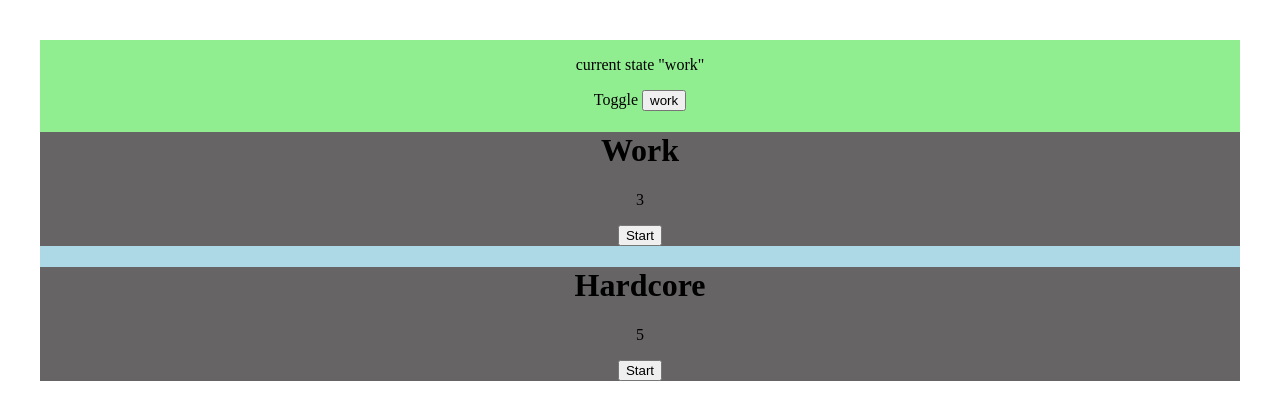
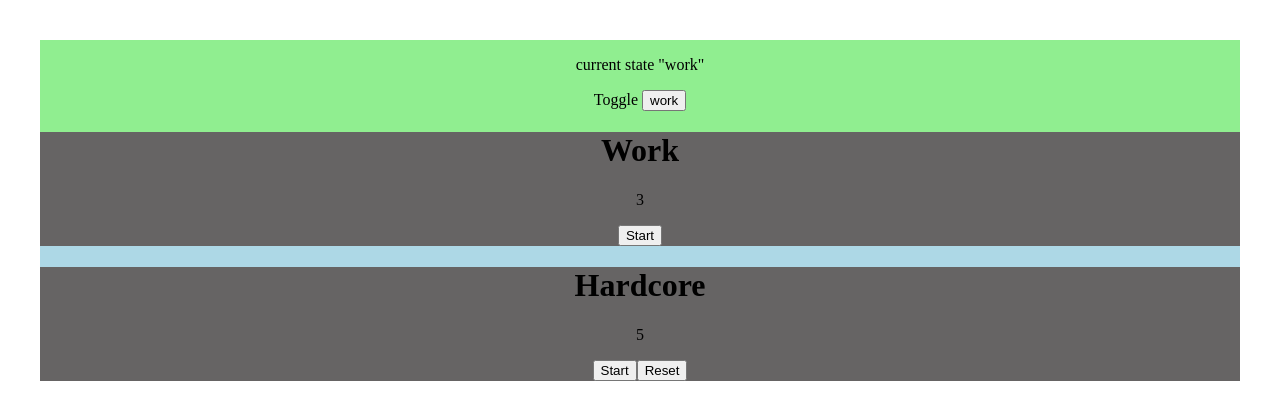
Before and after one commit to bryantt23/animedoro-timer, a React (Vite) app: page / in a window 1280 px wide. Shown: the top 420 px of the page. Built offline with nearby package versions, Linux system fonts and the light colour scheme.

Commit message:
add reset

```diff
--- a/src/components/Timer.jsx
+++ b/src/components/Timer.jsx
@@ -4,7 +4,7 @@ import './Timer.css'
 const TIMER_STATES = { ACTIVE: "active", PAUSED: "paused", FINISHED: 'finished' }
 const rooster = new Audio('../../public/rooster.wav')
 
-function Timer({ initialSeconds, title, handleChildTimerFinish, setSecondsLocalStorage }) {
+function Timer({ initialSeconds, title, handleChildTimerFinish, setSecondsLocalStorage, resetMainTimer }) {
     const [seconds, setSeconds] = useState(initialSeconds)
     const [timerState, setTimerState] = useState(TIMER_STATES.PAUSED)
     const timerRef = useRef(null)
@@ -77,6 +77,15 @@ function Timer({ initialSeconds, title, handleChildTimerFinish, setSecondsLocalS
             <button onClick={buttonFunction()}>
                 {buttonText()}
             </button>
+            {
+                resetMainTimer && <button onClick={() => {
+                    if (confirm("Are you sure?")) {
+                        resetMainTimer()
+                        handlePause()
+                        setSeconds(initialSeconds)
+                    }
+                }}>Reset</button>
+            }
         </div>
     )
 }
--- a/src/components/TimerContainer.jsx
+++ b/src/components/TimerContainer.jsx
@@ -26,6 +26,10 @@ function TimerContainer() {
 
     const setSecondsLocalStorage = (seconds) => {
         localStorage.setItem('seconds', seconds)
+    }
+
+    const resetMainTimer = () => {
+        localStorage.removeItem('seconds')
     }
 
     return (
@@ -58,6 +62,7 @@ function TimerContainer() {
                     title={"Hardcore"}
                     handleChildTimerFinish={mainTimerHandleFinish}
                     setSecondsLocalStorage={setSecondsLocalStorage}
+                    resetMainTimer={resetMainTimer}
                 />
             </div>
         </div>
```
